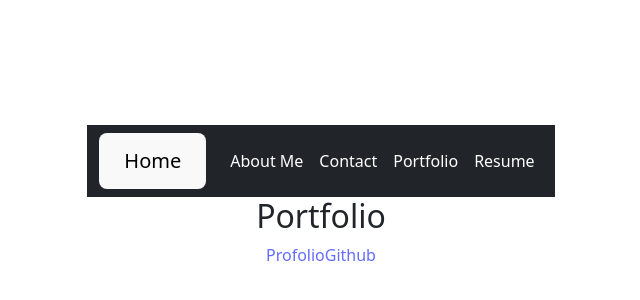
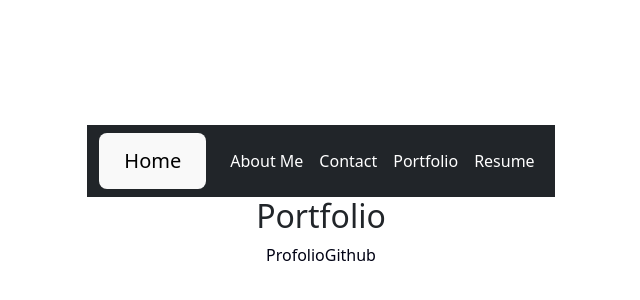
Before and after one commit to JIF945/James-MERN-Professional-Portfolio, a React (Vite) app: page /portfolio in a window 1280 px wide. Shown: the part 204-504 px from the top of the page, without its empty margins (319-959 px from the left). Built offline with nearby package versions, Linux system fonts and the light colour scheme.

Commit message:
color of links

```diff
--- a/Pages/Portfolio.jsx
+++ b/Pages/Portfolio.jsx
@@ -5,6 +5,7 @@ function Portfolio() {
         {
             title: 'project 1',
             deployedLink: 'https://polite-cannoli-952c90.netlify.app',
+
             githubLink: 'https://github.com/JIF945?tab=repositories'
         },
     ];
--- a/src/index.css
+++ b/src/index.css
@@ -3,8 +3,8 @@
   line-height: 1.5;
   font-weight: 400;
 
-  color-scheme: light dark;
-  color: rgba(255, 255, 255, 0.87);
+  color-scheme:light dark;
+  color: rgba(226, 190, 190, 0.87);
   background-color: #242424;
 
   font-synthesis: none;
@@ -16,11 +16,11 @@
 
 a {
   font-weight: 500;
-  color: #646cff;
+  color: #010214;
   text-decoration: inherit;
 }
 a:hover {
-  color: #535bf2;
+  color: #3ccebaea;
 }
 
 body {
@@ -43,7 +43,7 @@ button {
   font-size: 1em;
   font-weight: 500;
   font-family: inherit;
-  background-color: #3e887c;
+  background-color: #3ccebaea;
   cursor: pointer;
   transition: border-color 0.25s;
 }
```
